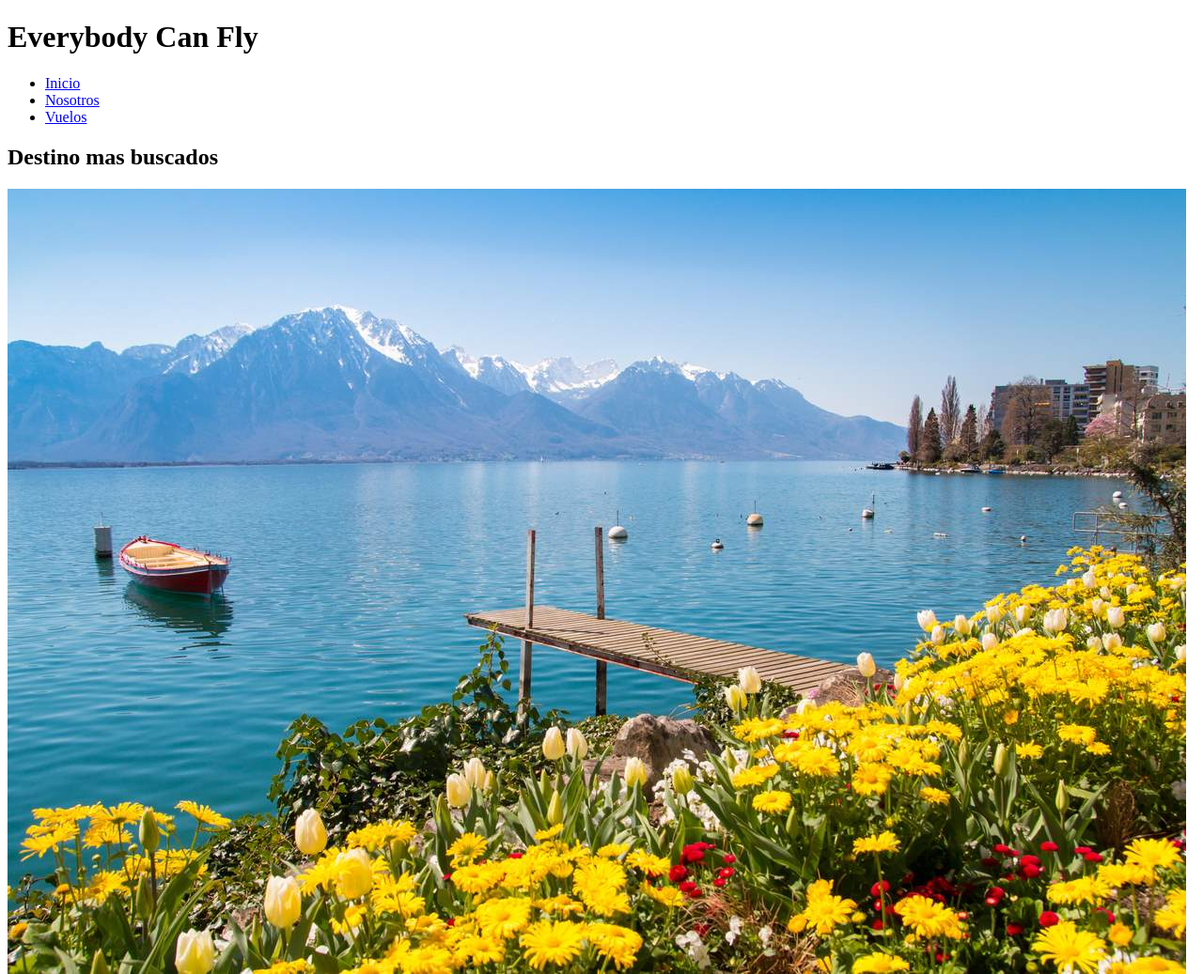
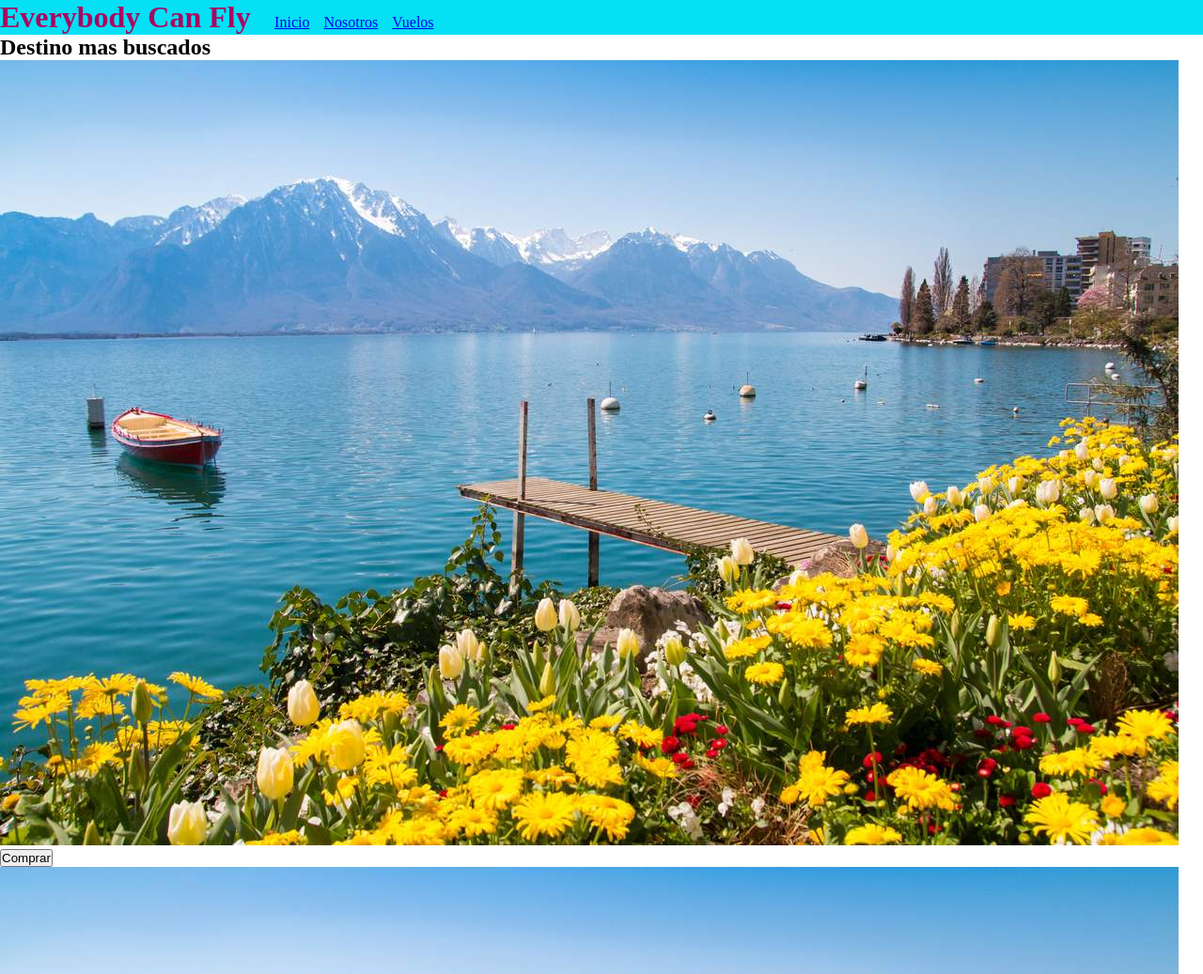
Before and after one commit to victoriaramos2777/Everybody-can-fly, a plain HTML site: page index.html in a window 1280 px wide. Shown: the top 1037 px of the page at 94% size. Drawn offline with Linux system fonts and the light colour scheme.

Commit message:
scss iniciado

```diff
--- a/index.html
+++ b/index.html
@@ -5,11 +5,13 @@
     <meta http-equiv="X-UA-Compatible" content="IE=edge">
     <meta name="viewport" content="width=device-width, initial-scale=1.0">
     <title>Document</title>
-    <link rel="stylesheet" href="style.css">
+    <link rel="stylesheet" href="tyle.css">
 </head>
 <body>
-    <header claass="header">
-        <h1 class="titulo">Everybody Can Fly</h1>
+    <header class="header">
+      <div class="titulo">
+        <h1 class="titulo__one">Everybody Can Fly</h1>
+      </div>
        <nav class="navigation">
            <ul class="naviagation__list">
             <li class="navigation__list__item"><a href="#">Inicio</a></li>
--- a/styles.scss
+++ b/styles.scss
@@ -0,0 +1,25 @@
+*{
+    margin: 0%;
+    padding: 0%;
+}
+
+.header {
+    display: flex;
+    width: 100%;
+    background-color: rgb(5, 224, 244);
+}
+.titulo__one {
+    color:rgb(168, 6, 98)
+}
+
+.naviagation__list {
+    list-style: none;
+    display: flex;
+    margin-top: 9%;
+    margin-left:15%;
+    gap:15px;
+     &__item {
+    color: rgb(157, 5, 5);
+    list-style: none;
+}
+}
```
Also changed, not shown: tyle.css (added), 1 other file.
